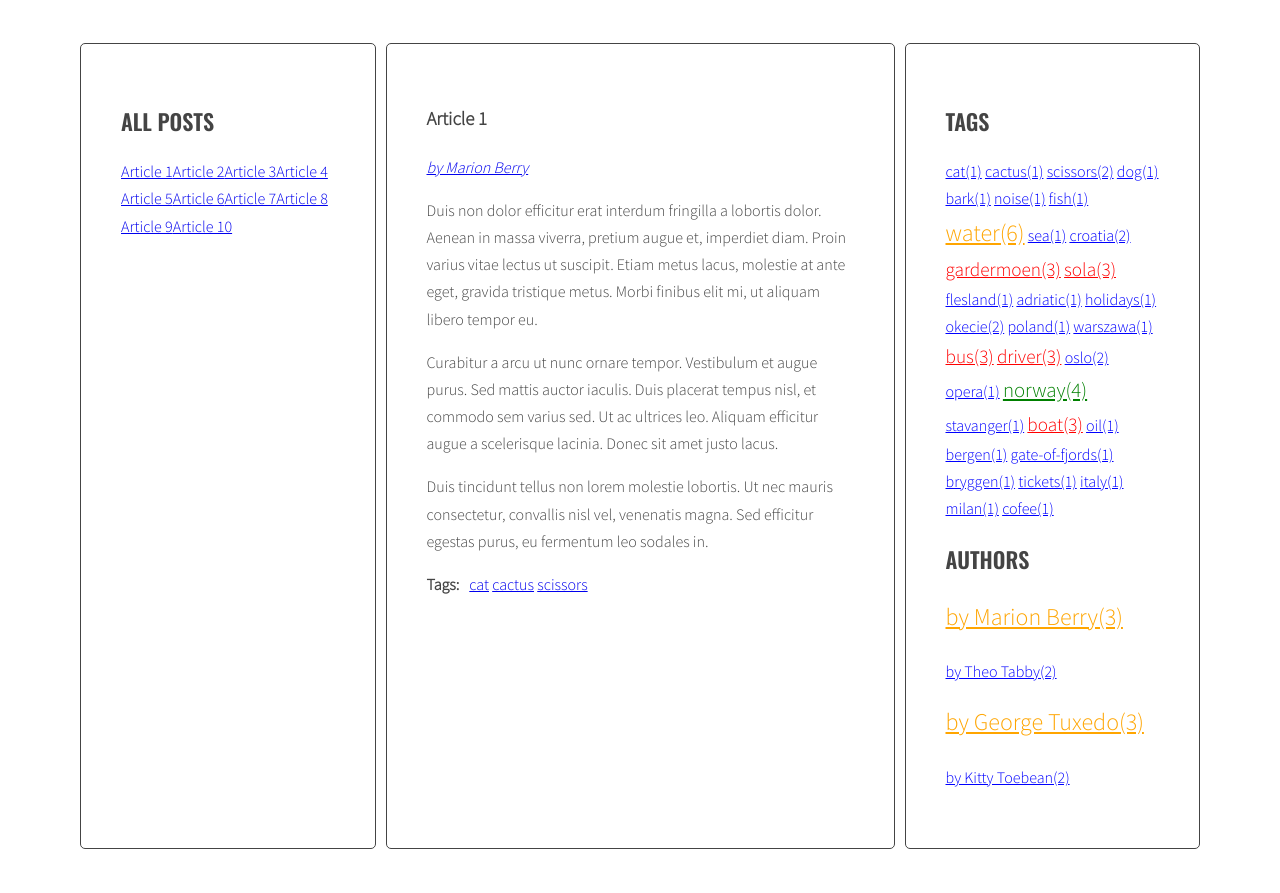
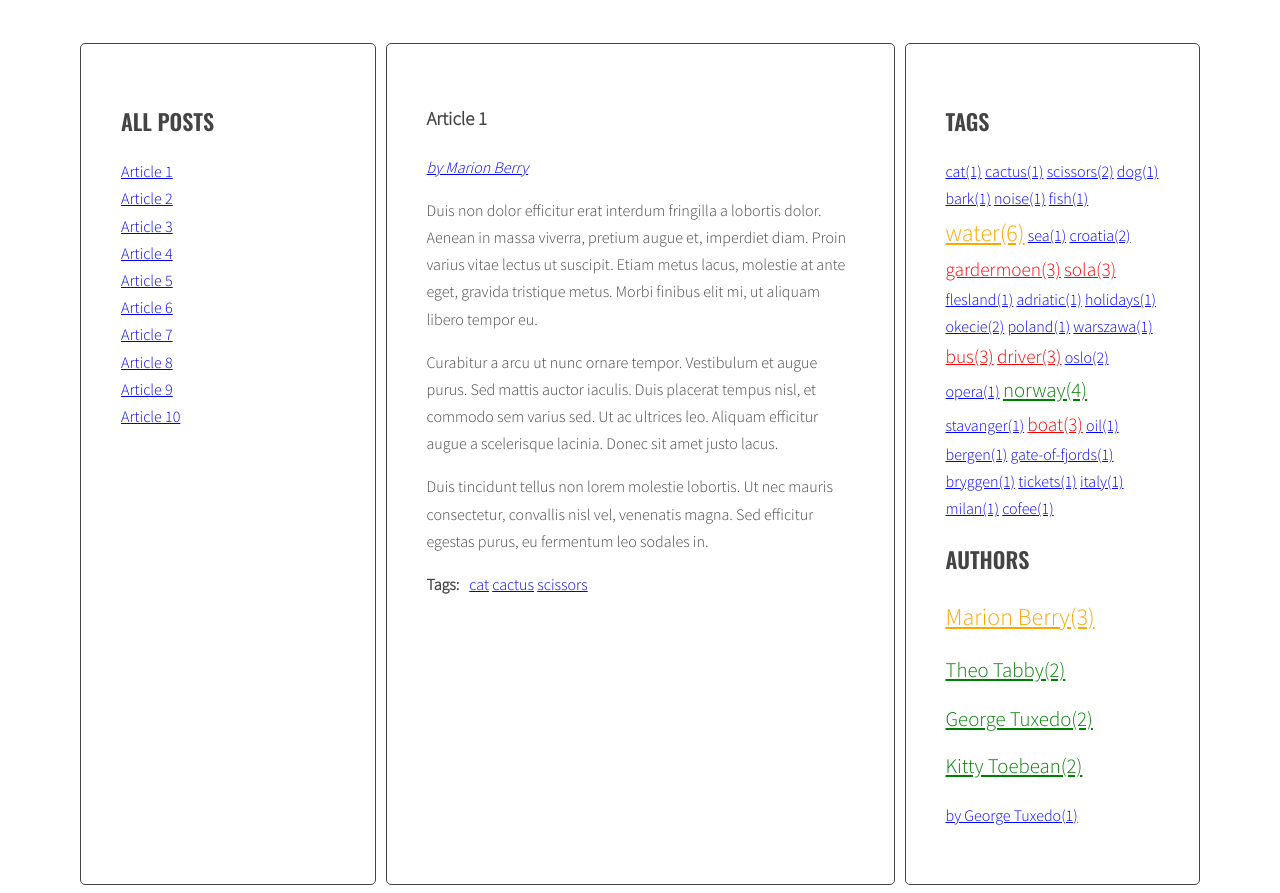
Before and after one commit to mariansc83/javascript-blog, a website: page index.html in a window 1280 px wide. Shown: the part 200-1093 px from the top of the page. Before the commit the page ends 1057 px from the top, so only its background shows below. Drawn offline with nearby package versions, Linux system fonts and the light colour scheme.

Commit message:
Remove prefix by from author list

```diff
--- a/index.html
+++ b/index.html
@@ -20,7 +20,7 @@
           </ul>
         </aside>
         <section class="posts">
-          <article class="post active" id="article-1" data-tags="cat cactus scissors" data-author="by Marion Berry">
+          <article class="post active" id="article-1" data-tags="cat cactus scissors" data-author="Marion Berry">
             <h3 class="post-title">Article 1</h3>
             <p class="post-author"></p>
             <div class="post-content">
@@ -41,7 +41,7 @@
               <ul class="list list-horizontal"></ul>
             </div>
           </article>
-          <article class="post" id="article-2" data-tags="dog bark noise" data-author="by Theo Tabby">
+          <article class="post" id="article-2" data-tags="dog bark noise" data-author="Theo Tabby">
             <h3 class="post-title">Article 2</h3>
             <p class="post-author"></p>
             <div class="post-content">
@@ -63,7 +63,7 @@
             </div>
           </article>
           <article class="post" id="article-3" data-tags="fish water sea croatia gardermoen sola flesland"
-            data-author="by George Tuxedo">
+            data-author="George Tuxedo">
             <h3 class="post-title">Article 3</h3>
             <p class="post-author"></p>
             <div class="post-content">
@@ -82,7 +82,7 @@
             </div>
           </article>
           <article class="post" id="article-4" data-tags="croatia water adriatic holidays gardermoen okecie sola"
-            data-author="by Kitty Toebean">
+            data-author="Kitty Toebean">
             <h3 class="post-title">Article 4</h3>
             <p class="post-author"></p>
 
@@ -104,7 +104,7 @@
             </div>
           </article>
           <article class="post" id="article-5" data-tags="poland warszawa okecie bus driver"
-            data-author="by Marion Berry">
+            data-author="Marion Berry">
             <h3 class="post-title">Article 5</h3>
             <p class="post-author"></p>
             <div class="post-content">
@@ -124,7 +124,7 @@
             </div>
           </article>
           <article class="post" id="article-6" data-tags="oslo opera water gardermoen norway"
-            data-author="by George Tuxedo">
+            data-author="George Tuxedo">
             <h3 class="post-title">Article 6</h3>
             <p class="post-author"></p>
             <div class="post-content">
@@ -146,7 +146,7 @@
             </div>
           </article>
           <article class="post" id="article-7" data-tags="stavanger water sola boat oil norway"
-            data-author="by Kitty Toebean">
+            data-author="Kitty Toebean">
             <h3 class="post-title">Article 7</h3>
             <p class="post-author"></p>
             <div class="post-content">
@@ -167,7 +167,7 @@
             </div>
           </article>
           <article class="post" id="article-8" data-tags="bergen water gate-of-fjords boat bus driver bryggen norway"
-            data-author="by Theo Tabby">
+            data-author="Theo Tabby">
             <h3 class="post-title">Article 8</h3>
             <p class="post-author"></p>
             <div class="post-content">
@@ -189,7 +189,7 @@
             </div>
           </article>
           <article class="post" id="article-9" data-tags="bus driver tickets water boat scissors oslo norway"
-            data-author="by Marion Berry">
+            data-author="Marion Berry">
             <h3 class="post-title">Article 9</h3>
             <p class="post-author"></p>
             <div class="post-content">
@@ -240,26 +240,7 @@
           <ul class="list tags"></ul>
           <h2 class="section-title">Authors</h2>
           <ul class="list authors">
-            <li>
-              <a href="#">
-                    <span class="author-name">Kitty Toebean</span>
-                  </a>
-            </li>
-            <li>
-              <a href="#">
-                    <span class="author-name">Theo Tabby</span>
-                  </a>
-            </li>
-            <li>
-              <a href="#">
-                    <span class="author-name">George Tuxedo</span>
-                  </a>
-            </li>
-            <li>
-              <a href="#">
-                    <span class="author-name">Marion Berry</span>
-                  </a>
-            </li>
+
           </ul>
         </aside>
       </main>
--- a/js/script.js
+++ b/js/script.js
@@ -289,7 +289,7 @@
       let html = '';
       const tagsAuthor = article.getAttribute('data-author');
       // console.log(tagsAuthor);
-      const linkHTML = '<li><a href="#author-' + tagsAuthor + '">' + tagsAuthor + '</a></li>';
+      const linkHTML = '<li><a href="#author-' + tagsAuthor + '">' + 'by ' + tagsAuthor + '</a></li>';
       // console.log('linkHTML do tagsAuthor: ' + linkHTML);
       html = html + linkHTML;
       // console.log(html);
--- a/sass/style.scss
+++ b/sass/style.scss
@@ -84,6 +84,7 @@ body {
 
 /* Lists */
 
+
 .list {
   list-style-type: none;
   margin: 0;
@@ -104,6 +105,10 @@ body {
 
 .list li {
   display: inline-block;
+}
+
+.titles li {
+  display: block;
 }
 
 /* Authors */
```
Also changed, not shown: css/style.css, 1 other file.
